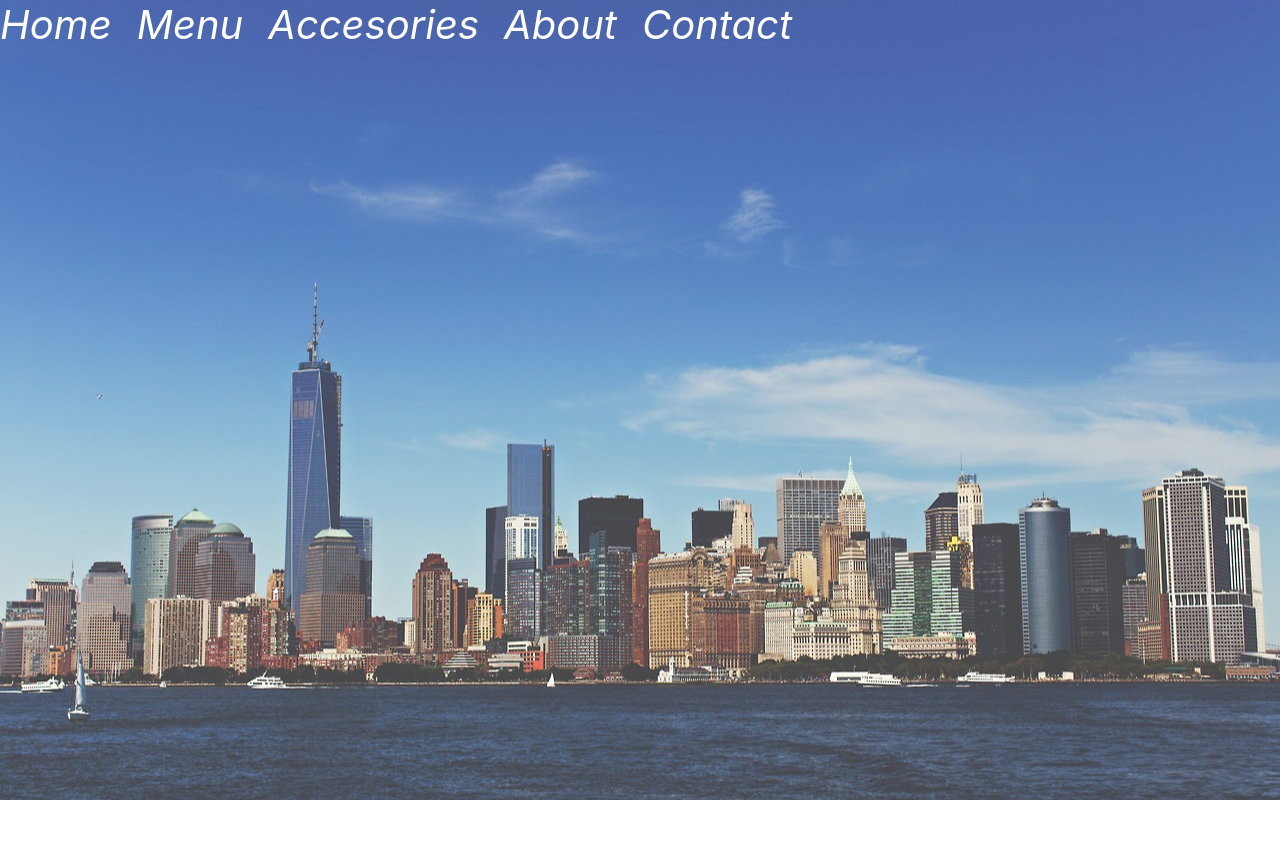
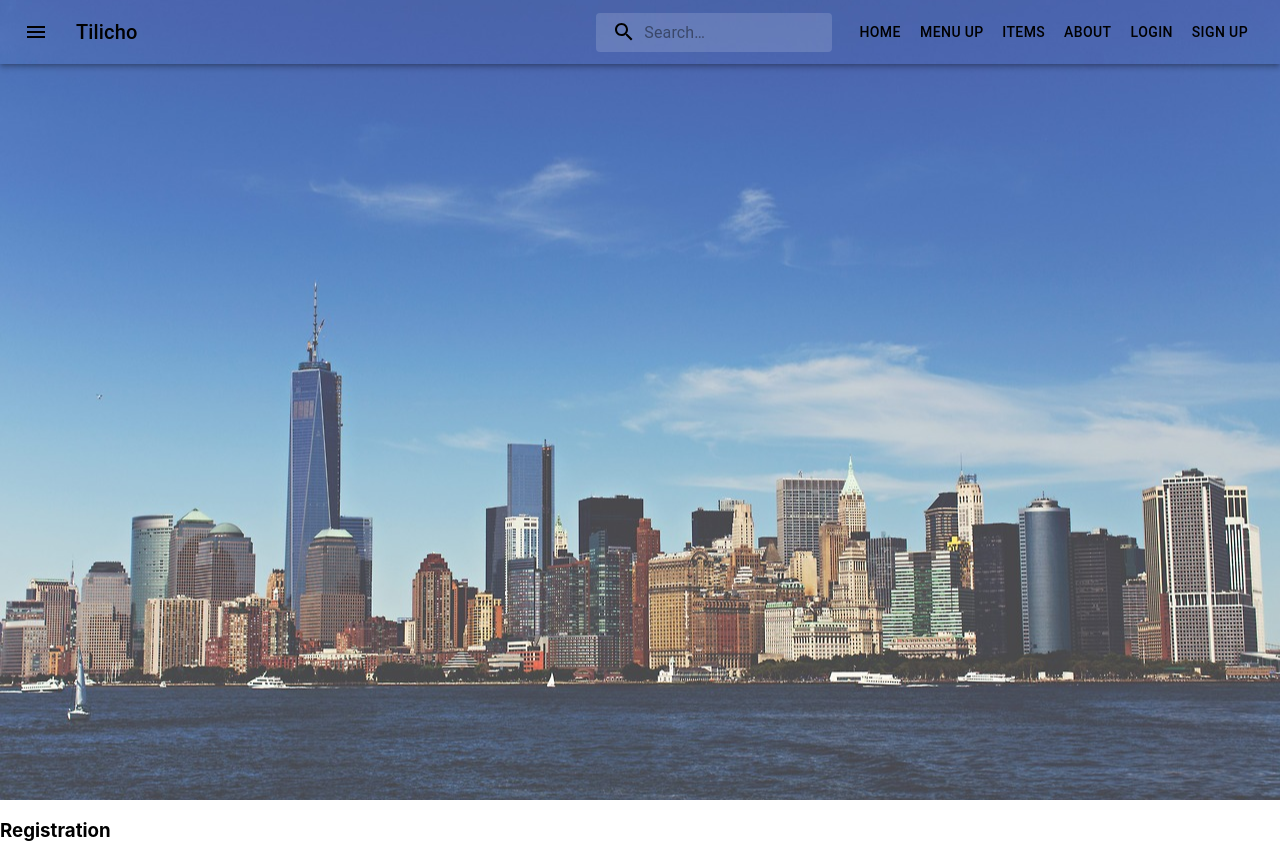
Before and after one commit to RTajale72/aws_client, a React (Create React App) app in the folder aws-client/: page / in a window 1280 px wide. Before the commit the page ends 800 px from the top, so only its background shows below. Built offline with nearby package versions, Linux system fonts and the light colour scheme.

Commit message:
updated react navba

```diff
--- a/aws-client/package.json
+++ b/aws-client/package.json
@@ -3,6 +3,10 @@
   "version": "0.1.0",
   "private": true,
   "dependencies": {
+    "@emotion/react": "^11.9.3",
+    "@emotion/styled": "^11.9.3",
+    "@mui/icons-material": "^5.8.4",
+    "@mui/material": "^5.9.1",
     "@testing-library/jest-dom": "^5.16.4",
     "@testing-library/react": "^13.3.0",
     "@testing-library/user-event": "^13.5.0",
--- a/aws-client/src/App.js
+++ b/aws-client/src/App.js
@@ -1,11 +1,15 @@
 import './App.css';
 import Navbar from './components/Navbar/Navbar';
+import SignUp from './components/SignUp/signup';
 
 function App() {
   return (
+    <>
    <div className="app">
     <Navbar />
    </div>
+   <SignUp />
+   </>
   );
 }
 
--- a/aws-client/src/components/Navbar/Navbar.jsx
+++ b/aws-client/src/components/Navbar/Navbar.jsx
@@ -1,18 +1,98 @@
-import { Component } from "react";
-import './navbar.css';
+import * as React from 'react';
+import AppBar from '@mui/material/AppBar';
+import Box from '@mui/material/Box';
+import Toolbar from '@mui/material/Toolbar';
+import Typography from '@mui/material/Typography';
+import Button from '@mui/material/Button';
+import IconButton from '@mui/material/IconButton';
+import MenuIcon from '@mui/icons-material/Menu';
+import SearchIcon from '@mui/icons-material/Search';
+import { styled, alpha } from '@mui/material/styles';
+import InputBase from '@mui/material/InputBase';
 
-class Navbar extends Component {
-    render() {
-        return (
-            <div className="navbar">
-                <a href="https://www.google.com">Home</a>
-                <a href="https://www.google.com">Menu</a>
-                <a href="https://www.google.com">Accesories</a>
-                <a href="https://www.google.com">About</a>
-                <a href="https://www.google.com">Contact</a>
-            </div>
-        )
-    }
+
+const Search = styled('div')(({ theme }) => ({
+    position: 'relative',
+    borderRadius: theme.shape.borderRadius,
+    backgroundColor: alpha(theme.palette.common.white, 0.15),
+    '&:hover': {
+      backgroundColor: alpha(theme.palette.common.white, 0.25),
+    },
+    marginRight: theme.spacing(2),
+    marginLeft: 0,
+    width: '100%',
+    [theme.breakpoints.up('sm')]: {
+      marginLeft: theme.spacing(3),
+      width: 'auto',
+    },
+  }));
+
+  const SearchIconWrapper = styled('div')(({ theme }) => ({
+    padding: theme.spacing(0, 2),
+    height: '100%',
+    position: 'absolute',
+    pointerEvents: 'none',
+    display: 'flex',
+    alignItems: 'center',
+    justifyContent: 'center',
+  }));
+
+  const StyledInputBase = styled(InputBase)(({ theme }) => ({
+    color: 'inherit',
+    '& .MuiInputBase-input': {
+      padding: theme.spacing(1, 1, 1, 0),
+      // vertical padding + font size from searchIcon
+      paddingLeft: `calc(1em + ${theme.spacing(4)})`,
+      transition: theme.transitions.create('width'),
+      width: '100%',
+      [theme.breakpoints.up('md')]: {
+        width: '20ch',
+      },
+    },
+  }));
+
+function Navbar() {
+  return (
+    <Box sx={{ flexGrow: 1 }}>
+      <AppBar position="static" color="transparent">
+        <Toolbar>
+          <IconButton
+            size="large"
+            edge="start"
+            color="inherit"
+            aria-label="menu"
+            sx={{ mr: 2 }}
+          >
+            <MenuIcon />
+          </IconButton>
+          <Typography variant="h6" component="div" sx={{ flexGrow: 1 }}>
+            Tilicho
+          </Typography>
+          <Search>
+            <SearchIconWrapper>
+              <SearchIcon />
+            </SearchIconWrapper>
+            <StyledInputBase
+              placeholder="Search…"
+              inputProps={{ 'aria-label': 'search' }}
+            />
+          </Search>
+          <Button onClick={Home}  color="inherit">Home</Button>
+          <Button color="inherit">Menu Up</Button>
+          <Button color="inherit">Items</Button>
+          <Button color="inherit">About</Button>
+          <Button color="inherit">Login</Button>
+          <Button color="inherit">Sign Up</Button>
+        </Toolbar>
+      </AppBar>
+    </Box>
+  );
+}
+
+function Home() {
+    return (
+        <Home />
+    )
 }
 
 export default Navbar
--- a/aws-client/src/components/Navbar/navbar.css
+++ b/aws-client/src/components/Navbar/navbar.css
@@ -1,13 +1,22 @@
 .navbar a {
     color: white;
-   font-size: 40px;
-   display: inline;
+   font-size: 20px;
+   display: flex;
    padding-right: 25px;
    text-decoration: none;
 }
 
+.loginandsignup a {
+    color: white;
+    font-size: 10px;
+    /* display: inline;
+    padding-right: 25px;
+    text-decoration: none; */
+}
+
+/*
 a {
     padding-top: 25px;
     color: transparent;
     font-style: italic;
-}
+} */
--- /dev/null
+++ b/aws-client/src/components/SignUp/signup.jsx
@@ -0,0 +1,16 @@
+
+
+function SignUp() {
+
+        return(
+            <nav class="bg-dark navbar-dark navbar">
+            <div className="row col-12 d-flex justify-content-center text-white">
+                <h3>Registration</h3>
+            </div>
+        </nav>
+
+        )
+
+}
+
+export default SignUp
```
Also changed, not shown: aws-client/src/components/Header/Header.jsx (added, +15 -0 lines), aws-client/src/components/Home/Home.jsx (added, +12 -0 lines), aws-client/src/components/Header/header.css (added), aws-client/src/components/Home/home.css (added), aws-client/src/components/Login/login.css (added), aws-client/src/components/Login/login.jsx (added), aws-client/src/components/SignUp/signup.css (added), aws-client/src/images/baby.jpeg (added), 1 other file (tests, documents, lock files or other folders).
